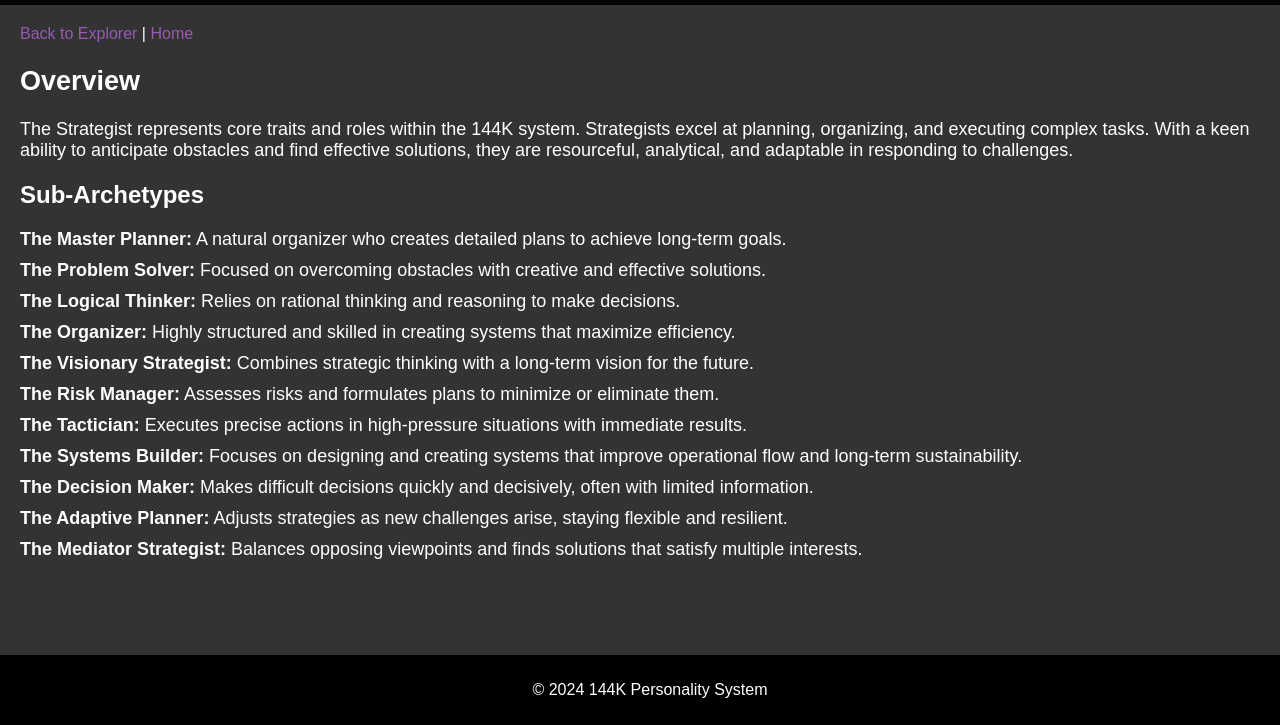
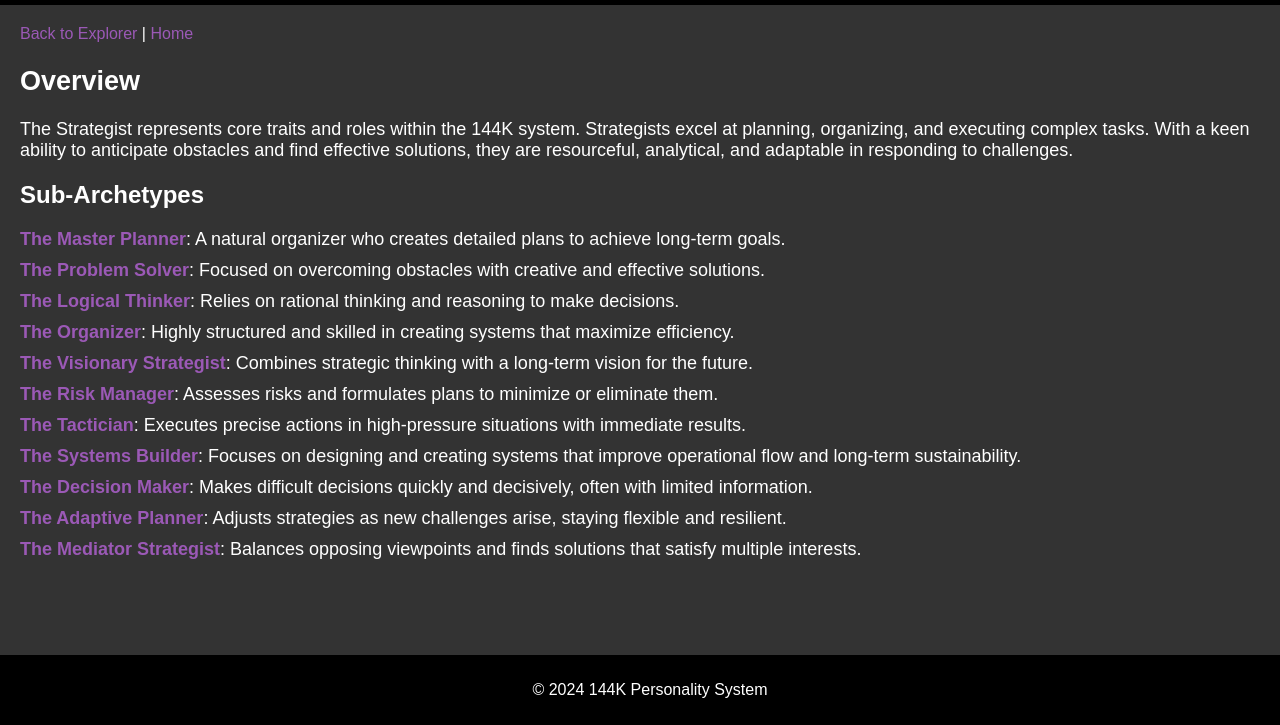
Before and after one commit to Dustinlee39/144-Personality-s-descriptions, a plain HTML site: page 144k_personality_system_strategist.html in a window 1280 px wide. Shown: the part 75-800 px from the top of the page. Drawn offline with Linux system fonts and the light colour scheme.

Commit message:
Update 144k_personality_system_strategist.html

```diff
--- a/144k_personality_system_strategist.html
+++ b/144k_personality_system_strategist.html
@@ -69,17 +69,17 @@
 
     <h2>Sub-Archetypes</h2>
     <ul class="sub-archetypes">
-        <li><strong>The Master Planner:</strong> A natural organizer who creates detailed plans to achieve long-term goals.</li>
-        <li><strong>The Problem Solver:</strong> Focused on overcoming obstacles with creative and effective solutions.</li>
-        <li><strong>The Logical Thinker:</strong> Relies on rational thinking and reasoning to make decisions.</li>
-        <li><strong>The Organizer:</strong> Highly structured and skilled in creating systems that maximize efficiency.</li>
-        <li><strong>The Visionary Strategist:</strong> Combines strategic thinking with a long-term vision for the future.</li>
-        <li><strong>The Risk Manager:</strong> Assesses risks and formulates plans to minimize or eliminate them.</li>
-        <li><strong>The Tactician:</strong> Executes precise actions in high-pressure situations with immediate results.</li>
-        <li><strong>The Systems Builder:</strong> Focuses on designing and creating systems that improve operational flow and long-term sustainability.</li>
-        <li><strong>The Decision Maker:</strong> Makes difficult decisions quickly and decisively, often with limited information.</li>
-        <li><strong>The Adaptive Planner:</strong> Adjusts strategies as new challenges arise, staying flexible and resilient.</li>
-        <li><strong>The Mediator Strategist:</strong> Balances opposing viewpoints and finds solutions that satisfy multiple interests.</li>
+        <li><a href="master-planner.html"><strong>The Master Planner</strong></a>: A natural organizer who creates detailed plans to achieve long-term goals.</li>
+        <li><a href="problem-solver.html"><strong>The Problem Solver</strong></a>: Focused on overcoming obstacles with creative and effective solutions.</li>
+        <li><a href="logical-thinker.html"><strong>The Logical Thinker</strong></a>: Relies on rational thinking and reasoning to make decisions.</li>
+        <li><a href="organizer.html"><strong>The Organizer</strong></a>: Highly structured and skilled in creating systems that maximize efficiency.</li>
+        <li><a href="visionary-strategist.html"><strong>The Visionary Strategist</strong></a>: Combines strategic thinking with a long-term vision for the future.</li>
+        <li><a href="risk-manager.html"><strong>The Risk Manager</strong></a>: Assesses risks and formulates plans to minimize or eliminate them.</li>
+        <li><a href="tactician.html"><strong>The Tactician</strong></a>: Executes precise actions in high-pressure situations with immediate results.</li>
+        <li><a href="systems-builder.html"><strong>The Systems Builder</strong></a>: Focuses on designing and creating systems that improve operational flow and long-term sustainability.</li>
+        <li><a href="decision-maker.html"><strong>The Decision Maker</strong></a>: Makes difficult decisions quickly and decisively, often with limited information.</li>
+        <li><a href="adaptive-planner.html"><strong>The Adaptive Planner</strong></a>: Adjusts strategies as new challenges arise, staying flexible and resilient.</li>
+        <li><a href="mediator-strategist.html"><strong>The Mediator Strategist</strong></a>: Balances opposing viewpoints and finds solutions that satisfy multiple interests.</li>
     </ul>
 </div>
 
```
